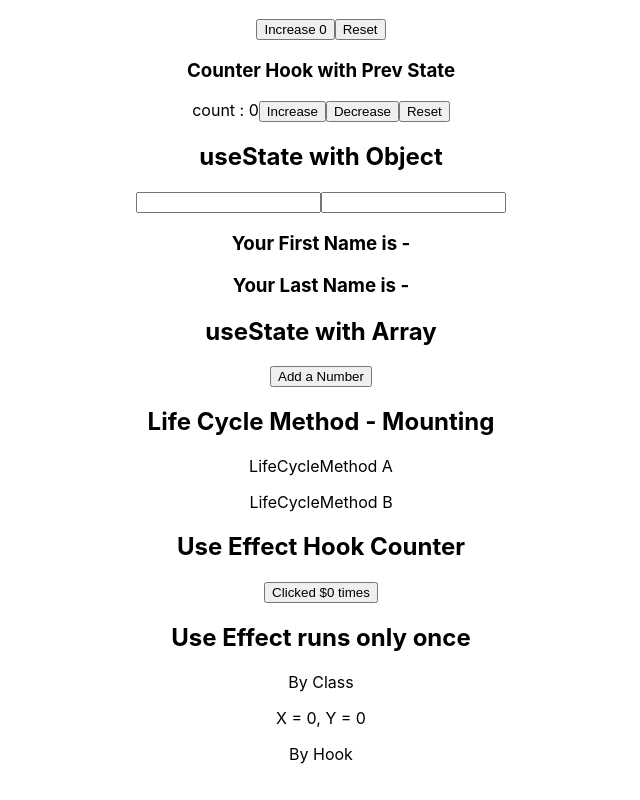
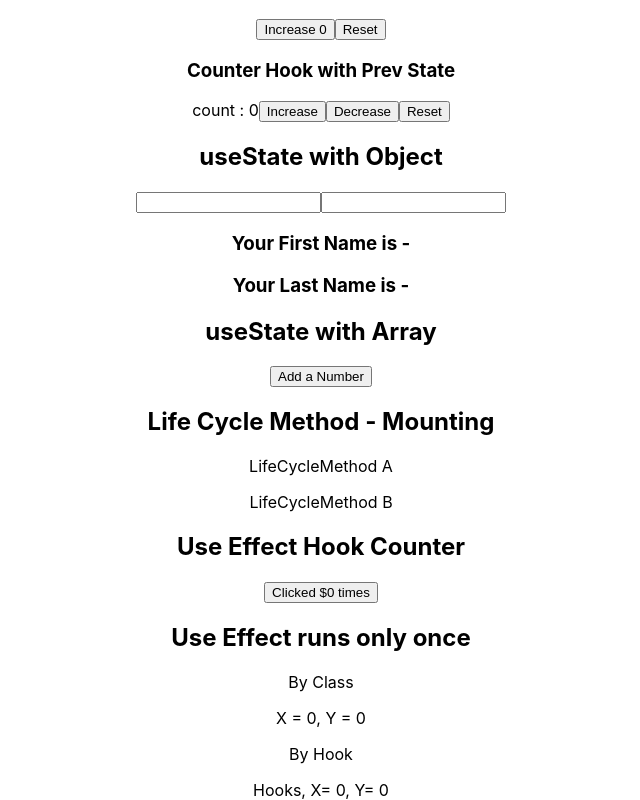
Before and after one commit to Abfahim21/React-Revision-2077, a React (Create React App) app: page / in a window 1280 px wide. Shown: the part 828-1628 px from the top of the page, without its empty margins (319-959 px from the left). Built offline with nearby package versions, Linux system fonts and the light colour scheme.

Commit message:
useEffect runs only once

```diff
--- a/package.json
+++ b/package.json
@@ -6,7 +6,7 @@
     "@testing-library/jest-dom": "^5.16.5",
     "@testing-library/react": "^13.4.0",
     "@testing-library/user-event": "^13.5.0",
-    "@types/react": "^18.2.6",
+    "@types/react": "^18.2.8",
     "@types/react-dom": "^18.2.4",
     "react": "^18.2.0",
     "react-dom": "^18.2.0",
--- a/src/App.js
+++ b/src/App.js
@@ -15,6 +15,7 @@ import State from './components/State';
 import LifeCycleMethodA from './components/LifeCycleMethodA';
 import CounterUseEffectHook from './components/CounterUseEffectHook';
 import ClassMouse from './components/ClassMouse';
+import MouseHook from './components/MouseHook';
 
 function App() {
   return (
@@ -52,6 +53,7 @@ function App() {
       <p>By Class </p>
       <ClassMouse/>
       <p>By Hook</p>
+      <MouseHook/>
     </div>
   );
 }
--- /dev/null
+++ b/src/components/MouseHook.js
@@ -0,0 +1,20 @@
+import React, { useEffect, useState } from 'react'
+
+const MouseHook = () => {
+    const [x, setX] = useState(0)
+    const [y, setY] = useState(0)
+const logMousePosition = e =>{
+    setX(e.clientX)
+    setY(e.clientY)
+}
+useEffect(()=>{
+    window.addEventListener('mousemove', logMousePosition)
+}, [])
+  return (
+    <div>
+        Hooks, X= {x}, Y= {y}
+    </div>
+  )
+}
+
+export default MouseHook
```
Also changed, not shown: 1 other file (tests, documents, lock files or other folders).
